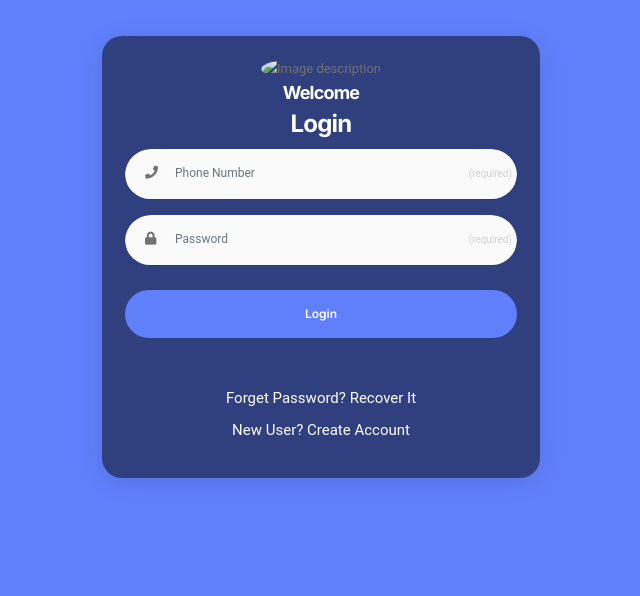
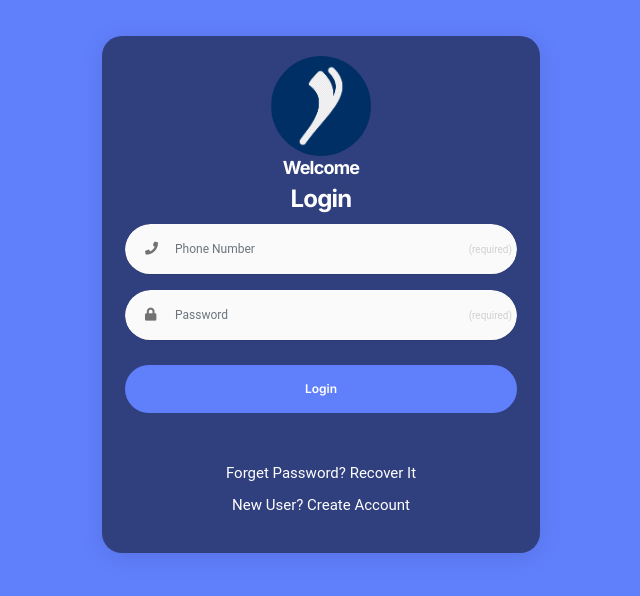
Before and after one commit to BilGcole/jumantel.com, a plain HTML site: page login.html in a window 1280 px wide. Shown: the whole page, without its empty margins (319-959 px from the left). Drawn offline with Linux system fonts and the light colour scheme.

Commit message:
Update login.html

```diff
--- a/login.html
+++ b/login.html
@@ -55,7 +55,7 @@
             <div class="content ">
 
                 <div class="text-center">
-                    <img src="images/juju.png" alt="Image description" style="width: 100px; height: 100px; border-radius: 50%; object-fit: cover;">
+                    <img src="images/juju.jpeg" alt="Image description" style="width: 100px; height: 100px; border-radius: 50%; object-fit: cover;">
                     <h4 style="color: white;" id="accountname">Welcome</h4>
                     <h1 style="color: white;" id="accountname2">Login</h1>
                 </div>
```
